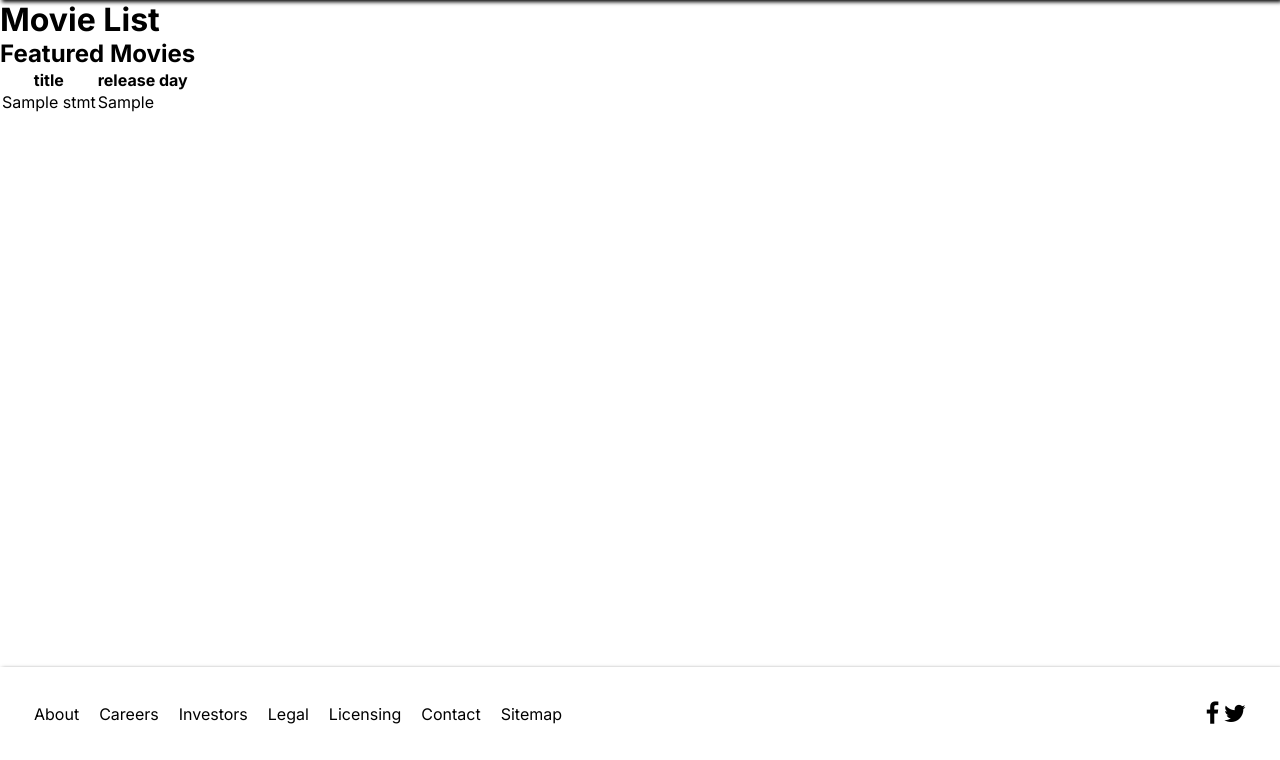
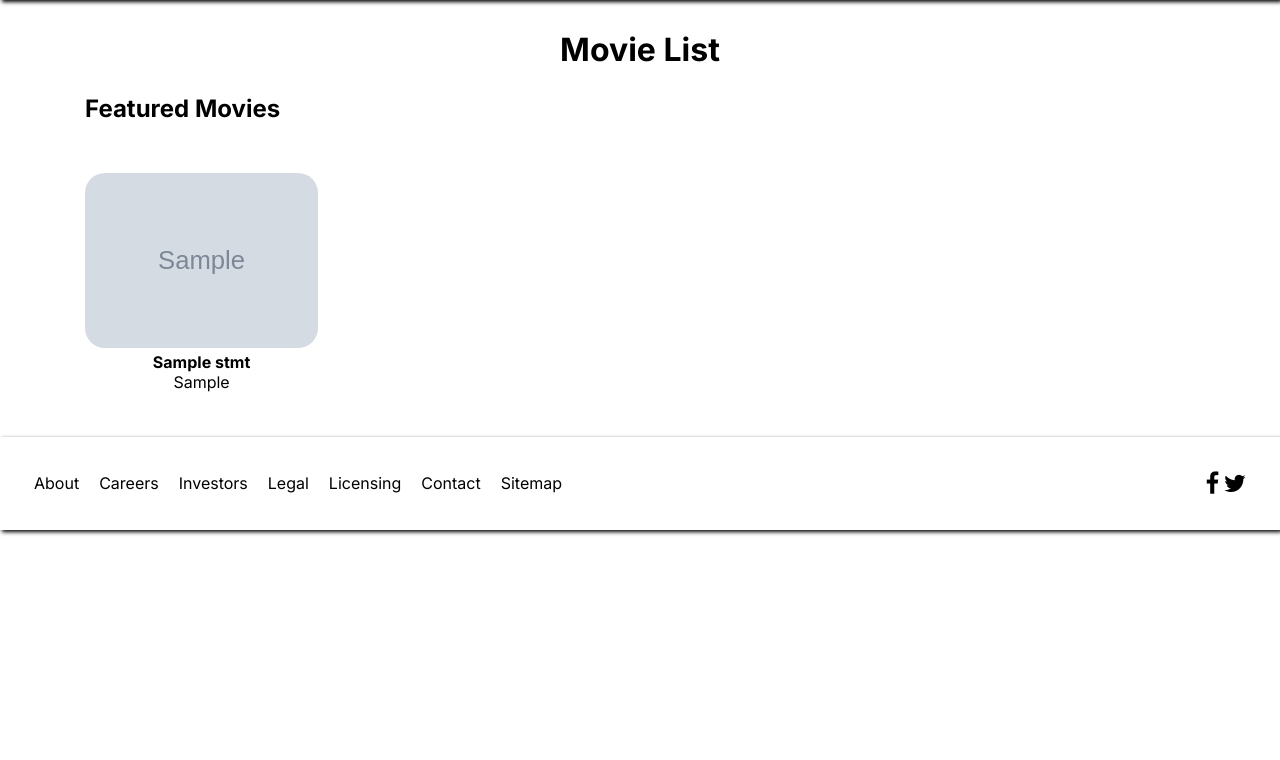
Before and after one commit to x0-3/SQLMovieTheater, a PHP site: template view/listFilms.php in a window 1280 px wide. Shown: the part 40-800 px from the top of the page. Run offline with PHP 8.4, Linux system fonts and the light colour scheme; the template is opened without the code that fills it: most values are stand-ins (such as "Sample title", 1, 10 or a date in 2020); grey boxes marked "Sample" are stand-in pictures.

Commit message:
finished layout and style of listFilms.php

```diff
--- a/controller/MovieTheaterController.php
+++ b/controller/MovieTheaterController.php
@@ -10,7 +10,7 @@ class MovieTheaterController{
     public function listFilms(){
         $pdo = connect::Connection();
         $stmt = $pdo->query("
-            SELECT title, DATE_FORMAT(releaseDateFrance,'%d/%m/%Y') AS releaseDay
+            SELECT title, DATE_FORMAT(releaseDateFrance,'%d/%m/%Y') AS releaseDay, poster
             FROM movie
         ");
 
--- a/public/css/style.css
+++ b/public/css/style.css
@@ -26,14 +26,42 @@
   padding: 10px;
   color: black;
 }
+* body #wrapper main #contenu h1 {
+  text-align: center;
+  margin-top: 30px;
+}
+* body #wrapper main #contenu h2, * body #wrapper main #contenu .FeaturedMovies {
+  padding: 25px 85px;
+}
+* body #wrapper main #contenu .FeaturedMovies {
+  display: flex;
+  width: 100%;
+  flex-wrap: wrap;
+  justify-content: space-between;
+  align-items: center;
+}
+* body #wrapper main #contenu .FeaturedMovies a {
+  width: 21%;
+  text-decoration: none;
+  color: black;
+}
+* body #wrapper main #contenu .FeaturedMovies a figure {
+  width: 100%;
+  margin-bottom: 20px;
+}
+* body #wrapper main #contenu .FeaturedMovies a figure img {
+  width: 100%;
+  border-radius: 20px;
+}
+* body #wrapper main #contenu .FeaturedMovies a figure figcaption {
+  text-align: center;
+}
 * body footer {
   display: flex;
   width: 100%;
   align-items: center;
   justify-content: space-between;
   box-shadow: 2px 2px 4px #000000;
-  position: absolute;
-  bottom: 0;
 }
 * body footer .infos {
   margin: 24px;
--- a/public/css/style.scss
+++ b/public/css/style.scss
@@ -37,14 +37,57 @@
             }
         }
 
+        #wrapper{
+            main{
+                #contenu{
+                    h1{
+                        text-align: center;
+                        margin-top: 30px;
+                    }
+
+                    h2,.FeaturedMovies{
+                        padding: 25px 85px;
+                    }
+
+                    .FeaturedMovies{
+                        display: flex;
+                        width: 100%;
+                        flex-wrap: wrap;
+                        justify-content: space-between;
+                        align-items: center;
+
+                        a{
+                            width: 21%;
+                            text-decoration: none;
+                            color: black;
+
+                            figure{
+                                width: 100%;
+                                margin-bottom: 20px;
+
+                                img{
+                                    width: 100%;
+                                    border-radius: 20px;
+                                }
+
+                                figcaption{
+                                    text-align: center;
+                                }
+                            }
+                        }
+                    }
+                }
+            }
+        }
+
         footer{
             display: flex;
             width: 100%;
             align-items: center;
             justify-content: space-between;
             box-shadow: 2px 2px 4px #000000;
-            position: absolute;
-            bottom: 0;
+            // position: absolute;
+            // bottom: 0;
 
             .infos{
                 margin: 24px;
--- a/view/listFilms.php
+++ b/view/listFilms.php
@@ -1,28 +1,24 @@
 <?php ob_start();?>
 
-<table class="uk-table uk-table-striped">
-    <thead>
-        <tr>
-            <th>title</th>
-            <th>release day</th>
-        </tr>
-    </thead>
+<section class="FeaturedMovies">
+    <?php foreach($stmt->fetchAll() as $movie){?>
 
-    <tbody>
-        <?php
+    <a href="#">
+        <figure>
+            <img src="<?=$movie['poster']?>" alt="movie Poster">
 
-            foreach($stmt->fetchAll() as $movie){?>
+            <figcaption>
 
-                <tr>
-                    <td><?= $movie["title"]?></td>
-                    <td><?= $movie["releaseDay"]?></td>
-                </tr>
+                <p><strong><?=$movie['title']?></strong></p>
+                <p><?=$movie['releaseDay']?></p>
 
-                <?php
-            }
-        ?>
-    </tbody>
-</table>
+            </figcaption>
+
+        </figure>
+    </a>
+
+    <?php } ?>
+</section>
 
 <?php
 $title = "list movies";
```
Also changed, not shown: 1 other file.
